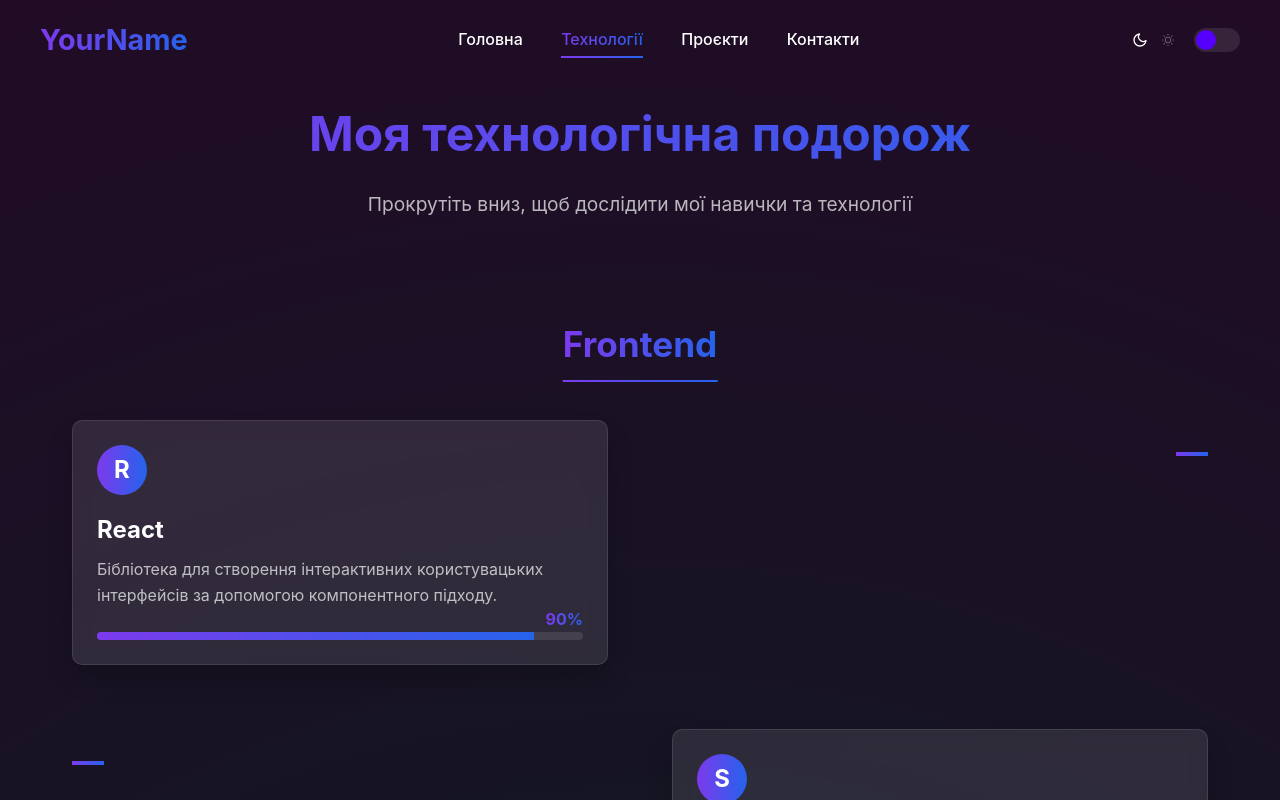
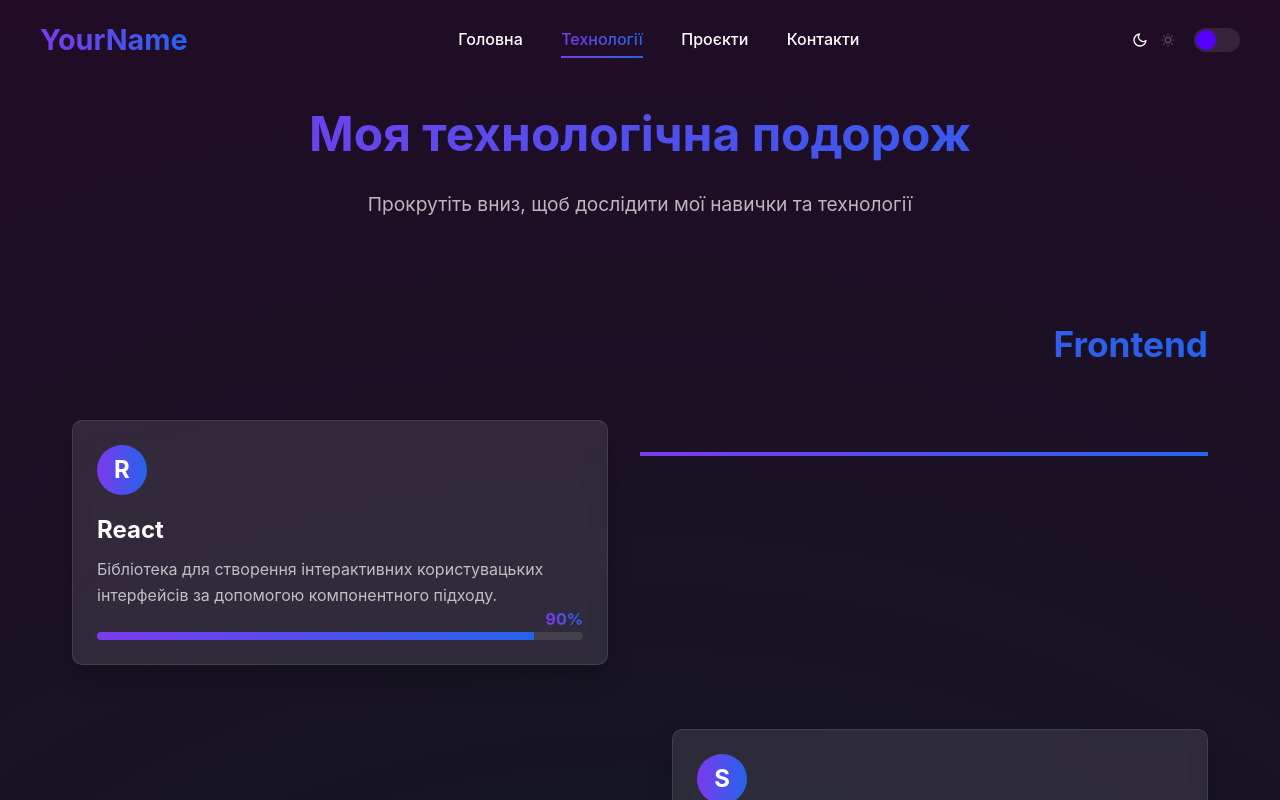
Before and after one commit to PhoenixIO/phoenix-portfolio, a React (Vite) app: page /roadmap in a window 1280 px wide. Shown: the top 800 px of the page. Built offline with nearby package versions, Linux system fonts and the light colour scheme.

Commit message:
Fixed roadmap animations

```diff
--- a/src/pages/RoadmapPage.tsx
+++ b/src/pages/RoadmapPage.tsx
@@ -3,7 +3,6 @@ import { Link } from 'react-router-dom';
 import gsap from 'gsap';
 import { ScrollTrigger } from 'gsap/ScrollTrigger';
 import { skills } from '../data/skills';
-import { useScrollAnimation } from '../hooks/useScrollAnimation';
 import { scrollEffects } from '../utils/scrollUtils';
 import '../styles/pages/RoadmapPage.scss';
 
@@ -26,28 +25,23 @@ const RoadmapPage: React.FC = () => {
     scrollEffects.parallax('.parallax-bg', '.roadmap-page', 0.3);
 
     // Анімуємо з'єднувальну лінію (timeline)
-    gsap.fromTo(
-      '.timeline',
-      { height: 0 },
-      {
-        height: '100%',
-        duration: 2,
-        ease: 'power2.inOut',
-        scrollTrigger: {
-          trigger: '.roadmap-container',
-          start: 'top 50%',
-          end: 'bottom 50%',
-          scrub: 1
-        }
+    gsap.to('.timeline', {
+      scaleY: 1,
+      ease: 'none',
+      scrollTrigger: {
+        trigger: '.roadmap-container',
+        start: 'top top',      // починаємо коли верх контейнера торкнеться верху в’юпорту
+        end: 'bottom bottom',  // закінчуємо коли низ контейнера опиниться внизу в’юпорту
+        scrub: 0.5,
       }
-    );
+    });
 
     // Додаємо анімації для категорій
     document.querySelectorAll('.category-section').forEach((section, index) => {
       scrollEffects.reveal(
         section as HTMLElement,
         section as HTMLElement,
-        index % 2 === 0 ? 'left' : 'right'
+        index % 2 === 0 ? 'right' : 'left'
       );
     });
 
@@ -80,6 +74,24 @@ const RoadmapPage: React.FC = () => {
           once: true
         });
       }
+    });
+
+    document.querySelectorAll<HTMLElement>('.connector').forEach(conn => {
+      const isLeft = conn.parentElement?.classList.contains('left');
+      gsap.fromTo(conn,
+        { scaleX: 0 },
+        {
+          scaleX: 1,
+          transformOrigin: isLeft ? 'right center' : 'left center',
+          duration: 1,
+          ease: 'power2.out',
+          scrollTrigger: {
+            trigger: conn,
+            start: 'top 80%',
+            toggleActions: 'play none none reverse'
+          }
+        }
+      );
     });
 
     // Очищуємо ScrollTrigger при розмонтуванні компонента
--- a/src/styles/pages/RoadmapPage.scss
+++ b/src/styles/pages/RoadmapPage.scss
@@ -69,7 +69,8 @@
       left: 50%;
       width: 4px;
       background: vars.$primary-gradient;
-      transform: translateX(-50%);
+      transform: translateX(-50%) scaleY(0);      // початково сховали по осі Y
+      transform-origin: top center;               // точка “кріплення” зростання
       z-index: 1;
 
       @include mixins.responsive(tablet) {
@@ -78,35 +79,27 @@
     }
 
     .category-section {
+      position: relative;
       margin-bottom: 6rem;
 
       .category-title {
-        text-align: center;
+        @include mixins.gradient-text;
         margin-bottom: 3rem;
         font-size: 2.2rem;
-        @include mixins.gradient-text;
-        position: relative;
-        display: inline-block;
-        left: 50%;
-        transform: translateX(-50%);
+        text-align: left;
+        left: auto !important;
+        right: auto !important;
+        transform: none !important;
+      }
 
-        &::after {
-          content: '';
-          position: absolute;
-          bottom: -10px;
-          left: 0;
-          width: 100%;
-          height: 2px;
-          background: vars.$primary-gradient;
-        }
+      &:nth-of-type(2n+1) .category-title {
+        text-align: left;
+        margin-left: 0;
+      }
 
-        @include mixins.responsive(tablet) {
-          text-align: left;
-          margin-left: 60px;
-          font-size: 1.8rem;
-          left: 0;
-          transform: none;
-        }
+      &:nth-of-type(2n) .category-title {
+        text-align: right;
+        margin-right: 0;
       }
     }
 
@@ -125,9 +118,10 @@
           position: absolute;
           top: 2rem;
           right: 0;
-          width: 2rem;
+          width: calc(50%);
           height: 4px;
           background: vars.$primary-gradient;
+          transform-origin: right center;
         }
 
         @include mixins.responsive(tablet) {
@@ -135,8 +129,6 @@
           padding-left: 60px;
 
           .connector {
-            right: auto;
-            left: 30px;
             width: 30px;
           }
         }
@@ -149,16 +141,14 @@
           position: absolute;
           top: 2rem;
           left: 0;
-          width: 2rem;
+          width: calc(50%);
           height: 4px;
           background: vars.$primary-gradient;
+          transform-origin: left center;
         }
 
         @include mixins.responsive(tablet) {
-          padding-left: 60px;
-
           .connector {
-            left: 30px;
             width: 30px;
           }
         }
```
